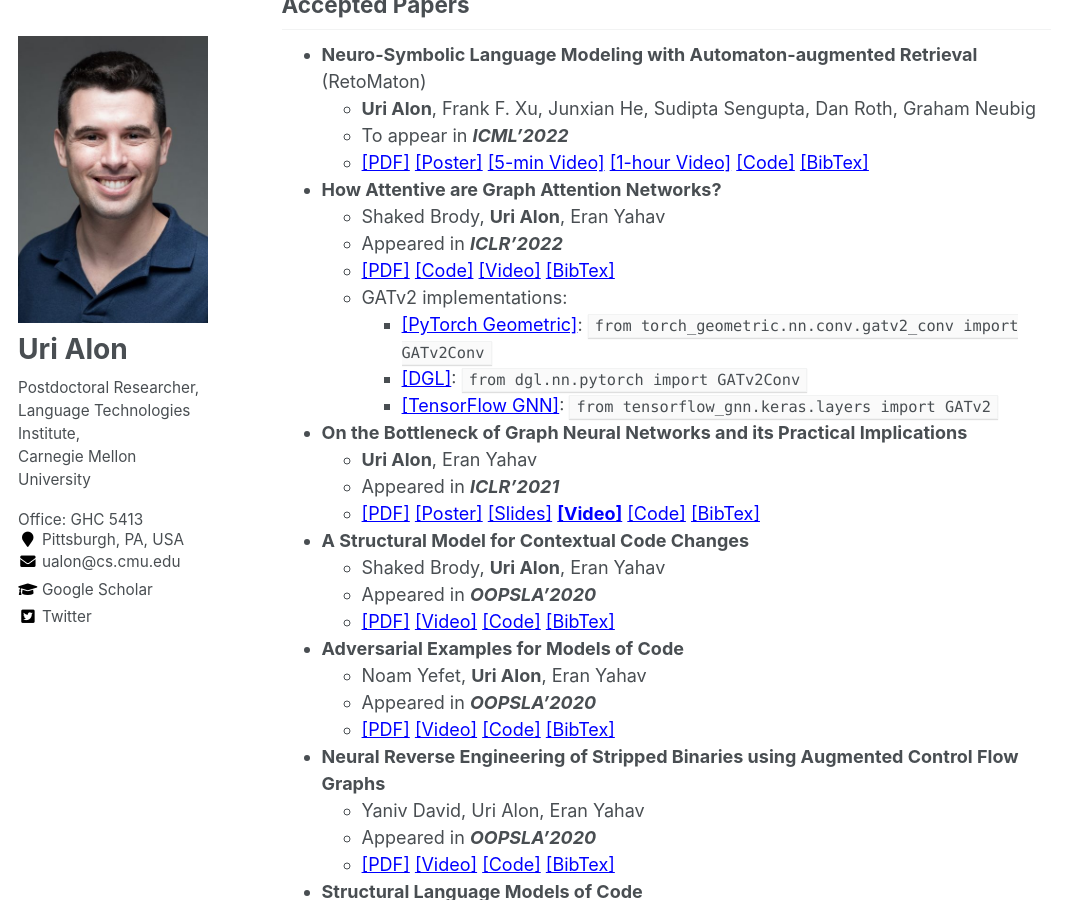
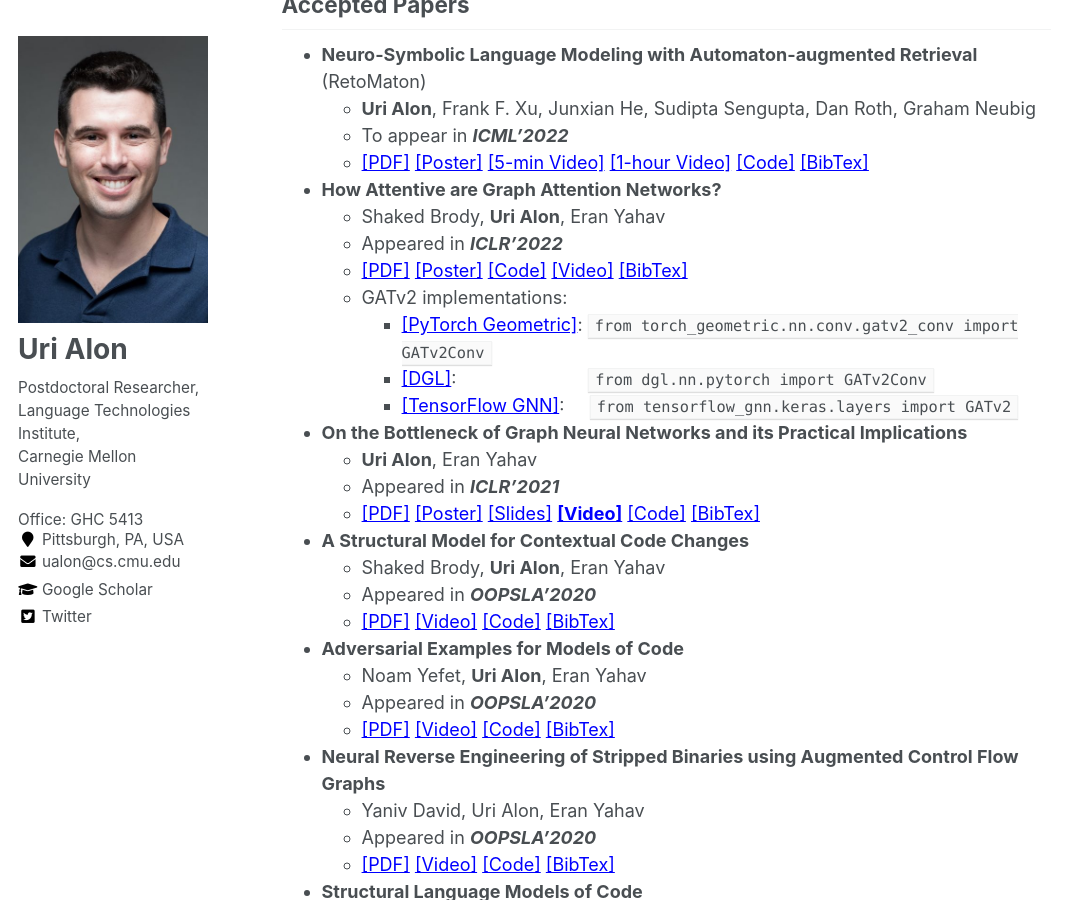
Before and after one commit to urialon/urialon.github.io, a Jekyll site: the page built from _pages/about.md, in a window 1280 px wide and 900 px high, scrolled down 1179 px. Shown: the whole window, without its empty margins (0-1080 px from the left). Built offline with Jekyll 4.4.1, drawn with Linux system fonts in a browser that asks for light colours.

Commit message:
GATv2 poster

```diff
--- a/_pages/about.md
+++ b/_pages/about.md
@@ -87,11 +87,11 @@ I am happily married to Lee and father of Gur 🙂
 * **How Attentive are Graph Attention Networks?**{:id="attentive"}
     * Shaked Brody, **Uri Alon**, Eran Yahav
     * Appeared in **_ICLR'2022_**
-    * [[PDF]](https://arxiv.org/pdf/2105.14491.pdf){:target="_blank"} [[Code]](https://github.com/tech-srl/how_attentive_are_gats){:target="_blank"} [[Video]](https://drive.google.com/file/d/1B2uSH66dfROAgK7RVURjC4WrdSx9tPS_/view){:target="_blank"} [[BibTex]](https://pastebin.com/raw/u6B1gRbh){:target="_blank"}
+    * [[PDF]](https://arxiv.org/pdf/2105.14491.pdf){:target="_blank"} [[Poster]](https://shakedbr.cswp.cs.technion.ac.il/wp-content/uploads/sites/112/2022/03/poster.001.png){:target="_blank"} [[Code]](https://github.com/tech-srl/how_attentive_are_gats){:target="_blank"} [[Video]](https://drive.google.com/file/d/1B2uSH66dfROAgK7RVURjC4WrdSx9tPS_/view){:target="_blank"} [[BibTex]](https://pastebin.com/raw/u6B1gRbh){:target="_blank"}
     * GATv2 implementations:
       * [[PyTorch Geometric]](https://pytorch-geometric.readthedocs.io/en/latest/modules/nn.html#torch_geometric.nn.conv.GATv2Conv){:target="_blank"}: `from torch_geometric.nn.conv.gatv2_conv import GATv2Conv`
-      * [[DGL]](https://docs.dgl.ai/en/latest/api/python/nn.pytorch.html#gatv2conv){:target="_blank"}: `from dgl.nn.pytorch import GATv2Conv`
-      * [[TensorFlow GNN]](https://github.com/tensorflow/gnn/blob/main/tensorflow_gnn/docs/api_docs/python/gnn/keras/layers/GATv2.md){:target="_blank"}: `from tensorflow_gnn.keras.layers import GATv2`
+      * [[DGL]](https://docs.dgl.ai/en/latest/api/python/nn.pytorch.html#gatv2conv){:target="_blank"}: &nbsp;&nbsp;&nbsp;&nbsp;&nbsp;&nbsp;&nbsp;&nbsp;&nbsp;&nbsp;&nbsp;&nbsp;&nbsp;&nbsp;&nbsp;&nbsp;&nbsp;&nbsp;&nbsp;&nbsp;&nbsp;&nbsp;&nbsp;&nbsp;&nbsp;`from dgl.nn.pytorch import GATv2Conv`
+      * [[TensorFlow GNN]](https://github.com/tensorflow/gnn/blob/main/tensorflow_gnn/docs/api_docs/python/gnn/keras/layers/GATv2.md){:target="_blank"}: &nbsp;&nbsp;&nbsp;&nbsp;`from tensorflow_gnn.keras.layers import GATv2`
 
 * **On the Bottleneck of Graph Neural Networks and its Practical Implications**
     * **Uri Alon**, Eran Yahav
```
